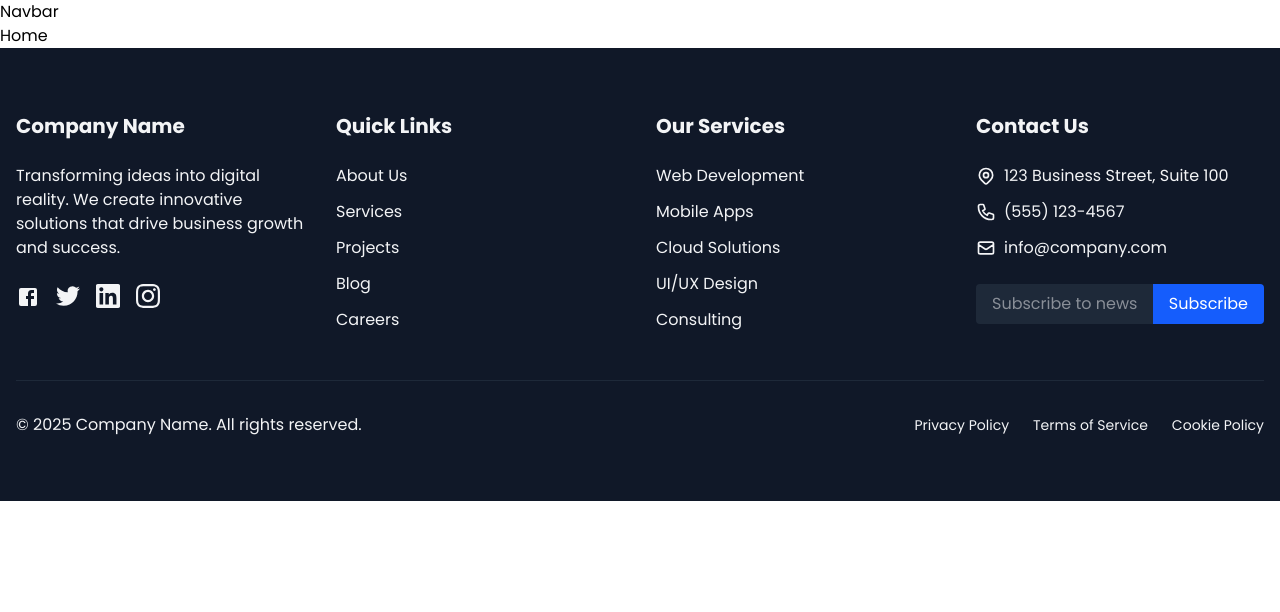
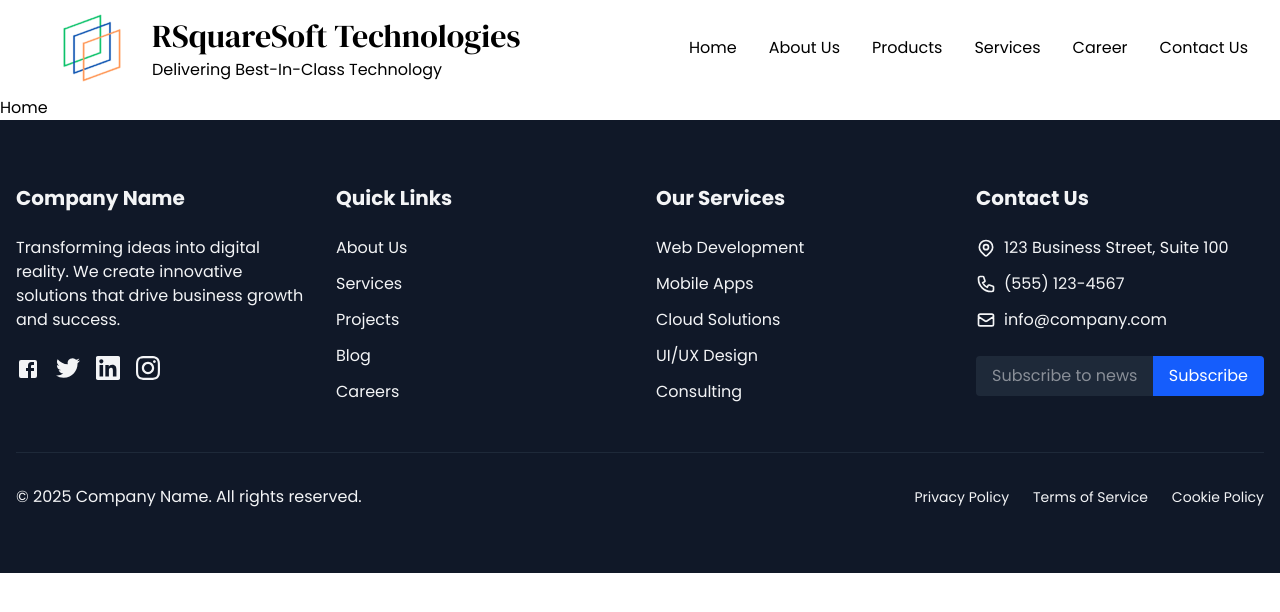
Before and after one commit to ratnesh1253/RsquareDemo, a React (Create React App) app: page / in a window 1280 px wide. Shown: the top 612 px of the page. Built offline with nearby package versions, Linux system fonts and the light colour scheme.

Commit message:
nav half complete

```diff
--- a/package.json
+++ b/package.json
@@ -9,6 +9,7 @@
     "@mui/material": "^6.4.1",
     "@testing-library/react": "^16.2.0",
     "cra-template": "1.2.0",
+    "lucide-react": "^0.474.0",
     "react": "^19.0.0",
     "react-dom": "^19.0.0",
     "react-router-dom": "^7.1.3",
--- /dev/null
+++ b/src/pages/template/Header.css
@@ -0,0 +1,5 @@
+#logo-name {
+  font-family: "DM Serif Display", serif;
+  font-size: 2rem;
+  font-weight: 100;
+}
--- a/src/pages/template/Header.jsx
+++ b/src/pages/template/Header.jsx
@@ -1,10 +1,113 @@
-import React from "react";
+import React, { useState } from "react";
 import Logo from "./../../assets/RSquareLogo.png";
+import { Menu, X } from "lucide-react";
+import "./Header.css";
 
 export default function Header() {
+  const [isOpen, setIsOpen] = useState(false);
+
+  const toggleMenu = () => setIsOpen(!isOpen);
   return (
-    <div>
-      <h1>Navbar</h1>
-    </div>
+    <nav className="text-black m-4">
+      <div className="max-w-7xl mx-auto px-4">
+        <div className="flex justify-between items-center h-16">
+          {/* Logo */}
+          <div className="flex-shrink-0 flex items-center">
+            <img src={Logo} alt="logo" />
+            <div>
+              <span id="logo-name" className="text-xl font-bold">
+                RSquareSoft Technologies
+              </span>
+              <p>Delivering Best-In-Class Technology</p>
+            </div>
+          </div>
+
+          {/* Desktop Menu */}
+          <div className="hidden md:flex items-center space-x-8">
+            <a href="https://rsquaresoft.com/" className="hover:text-blue-400">
+              Home
+            </a>
+
+            <a href="/about-us/" className="hover:text-blue-400">
+              About Us
+            </a>
+
+            <a href="/products/" className="hover:text-blue-400">
+              Products
+            </a>
+
+            <a href="/services/" className="hover:text-blue-400">
+              Services
+            </a>
+
+            <a href="/career/" className="hover:text-blue-400">
+              Career
+            </a>
+
+            <a id="/contact-us/" href="#" className="hover:text-blue-400">
+              Contact Us
+            </a>
+          </div>
+
+          {/* Mobile menu button */}
+          <div className="md:hidden">
+            <button
+              onClick={toggleMenu}
+              className="inline-flex items-center justify-center p-2 rounded-md hover:bg-slate-800"
+            >
+              {isOpen ? (
+                <X className="h-6 w-6" />
+              ) : (
+                <Menu className="h-6 w-6" />
+              )}
+            </button>
+          </div>
+        </div>
+
+        {/* Mobile Menu */}
+        {isOpen && (
+          <div className="md:hidden">
+            <div className="px-2 pt-2 pb-3 space-y-1">
+              <a
+                href="https://rsquaresoft.com/"
+                className="block px-3 py-2 rounded-md hover:bg-slate-800"
+              >
+                Home
+              </a>
+              <a
+                href="/about/"
+                className="block px-3 py-2 rounded-md hover:bg-slate-800"
+              >
+                About
+              </a>
+              <a
+                href="/products/"
+                className="block px-3 py-2 rounded-md hover:bg-slate-800"
+              >
+                Products
+              </a>
+              <a
+                href="/services/"
+                className="block px-3 py-2 rounded-md hover:bg-slate-800"
+              >
+                Services
+              </a>
+              <a
+                href="/career/"
+                className="block px-3 py-2 rounded-md hover:bg-slate-800"
+              >
+                Career
+              </a>
+              <a
+                href="/contact-us/"
+                className="block px-3 py-2 rounded-md hover:bg-slate-800"
+              >
+                Contact Us
+              </a>
+            </div>
+          </div>
+        )}
+      </div>
+    </nav>
   );
 }
```
Also changed, not shown: 1 other file (tests, documents, lock files or other folders).
